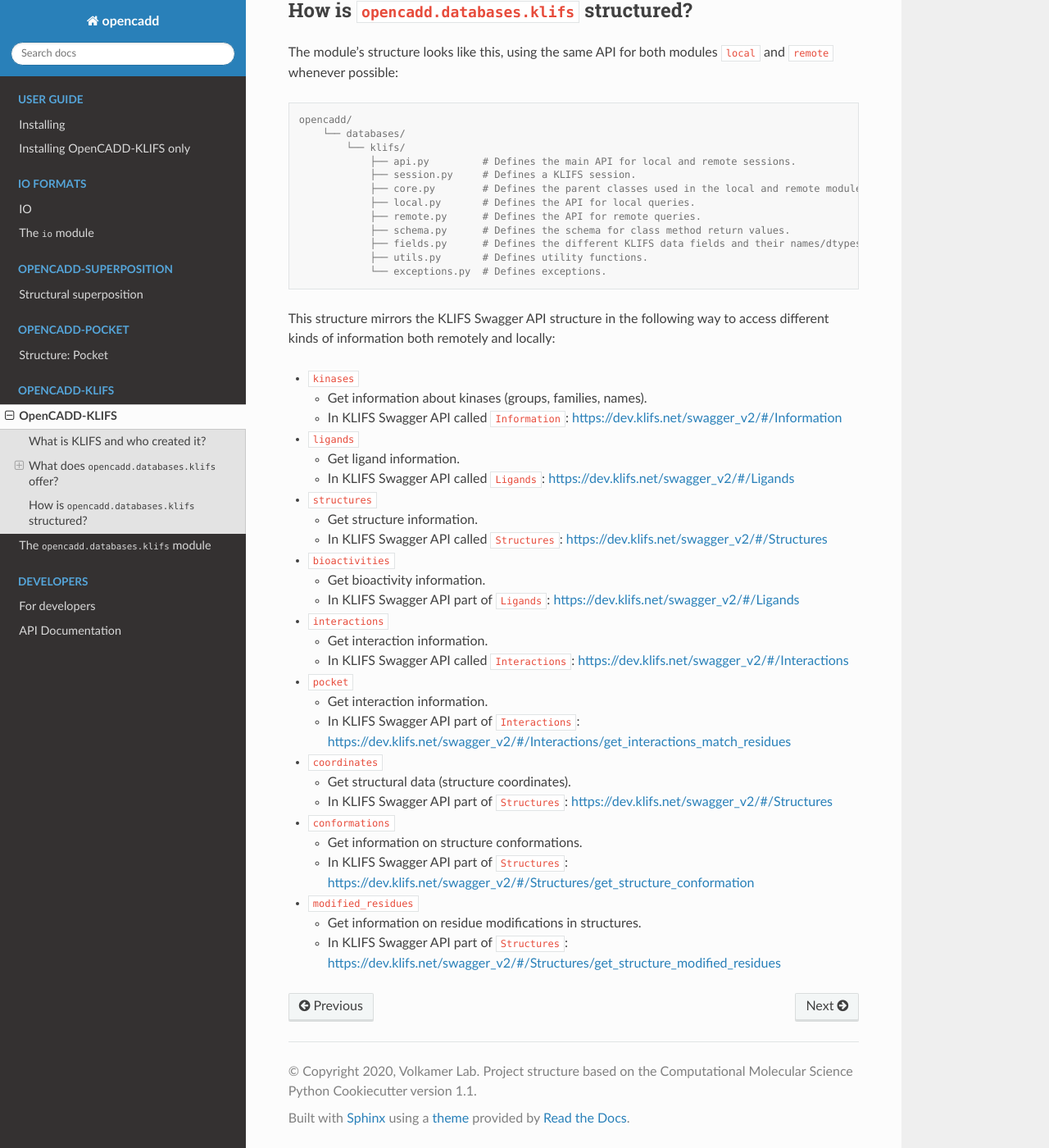
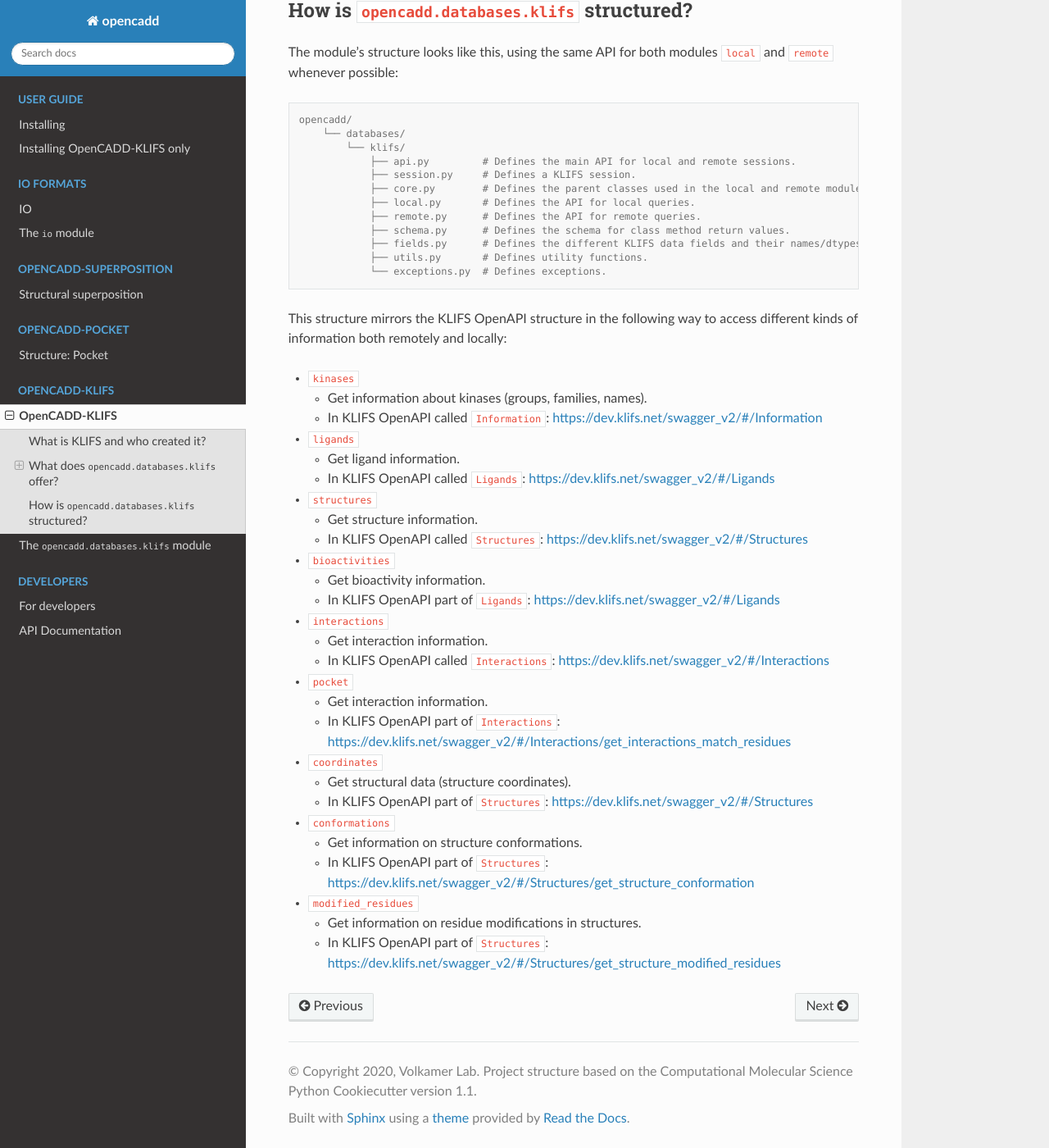
Before and after one commit to volkamerlab/opencadd, a Sphinx documentation site: the page built from docs/databases_klifs.rst, in a window 1280 px wide and 1400 px high, scrolled down 2145 px. Shown: the whole window at 82% size. Built offline with Sphinx 7.4.7 and the Read the Docs theme 2.0.0, drawn with Linux system fonts in a browser that asks for light colours; pages that are not in the unit, such as notebooks, are missing from menus; some of the changed text lies outside the part shown.

Commit message:
Apply Jaime's suggestions

```diff
--- a/docs/databases_klifs.rst
+++ b/docs/databases_klifs.rst
@@ -7,7 +7,7 @@
 
 OpenCADD-KLIFS offers a simple API to interact with data from KLIFS remotely and locally.
 
-Find a detailed tutorial at the `TeachOpenCADD platform <https://projects.volkamerlab.org/teachopencadd/talktorials/T012_query_klifs.html>`_ on the KLIFS database (including its Swagger API) and on how to apply the module OpenCADD-KLIFS to an example research question.
+Find a detailed tutorial at the `TeachOpenCADD platform <https://projects.volkamerlab.org/teachopencadd/talktorials/T012_query_klifs.html>`_ on the KLIFS database and on how to apply the module OpenCADD-KLIFS to an example research question.
 
 What is KLIFS and who created it?
 ---------------------------------
@@ -33,7 +33,7 @@
 
 The ``opencadd.databases.klifs.remote`` submodule offers you to access KLIFS data from the KLIFS server.
 
-Our API relies on the REST API and Swagger API (Swagger) specification at https://dev.klifs.net/swagger_v2/ to dynamically generate a Python client with ``bravado``.
+Our API relies on the REST API and OpenAPI (formerly Swagger API) specification at https://dev.klifs.net/swagger_v2/ to dynamically generate a Python client with ``bravado``.
 
 Example for ``opencadd``'s API to access remote data:
 
@@ -108,49 +108,49 @@
                 ├── utils.py       # Defines utility functions.
                 └── exceptions.py  # Defines exceptions.
 
-This structure mirrors the KLIFS Swagger API structure in the following way to access different kinds of information both remotely and locally:
+This structure mirrors the KLIFS OpenAPI structure in the following way to access different kinds of information both remotely and locally:
 
 - ``kinases``
 
   - Get information about kinases (groups, families, names).
-  - In KLIFS Swagger API called ``Information``: https://dev.klifs.net/swagger_v2/#/Information
+  - In KLIFS OpenAPI called ``Information``: https://dev.klifs.net/swagger_v2/#/Information
 
 - ``ligands``
 
   - Get ligand information.
-  - In KLIFS Swagger API called ``Ligands``: https://dev.klifs.net/swagger_v2/#/Ligands
+  - In KLIFS OpenAPI called ``Ligands``: https://dev.klifs.net/swagger_v2/#/Ligands
 
 - ``structures``
 
   - Get structure information.
-  - In KLIFS Swagger API called ``Structures``: https://dev.klifs.net/swagger_v2/#/Structures
+  - In KLIFS OpenAPI called ``Structures``: https://dev.klifs.net/swagger_v2/#/Structures
 
 - ``bioactivities``
 
   - Get bioactivity information.
-  - In KLIFS Swagger API part of ``Ligands``: https://dev.klifs.net/swagger_v2/#/Ligands
+  - In KLIFS OpenAPI part of ``Ligands``: https://dev.klifs.net/swagger_v2/#/Ligands
 
 - ``interactions``
 
   - Get interaction information.
-  - In KLIFS Swagger API called ``Interactions``: https://dev.klifs.net/swagger_v2/#/Interactions
+  - In KLIFS OpenAPI called ``Interactions``: https://dev.klifs.net/swagger_v2/#/Interactions
 
 - ``pocket``
 
   - Get interaction information.
-  - In KLIFS Swagger API part of ``Interactions``: https://dev.klifs.net/swagger_v2/#/Interactions/get_interactions_match_residues
+  - In KLIFS OpenAPI part of ``Interactions``: https://dev.klifs.net/swagger_v2/#/Interactions/get_interactions_match_residues
 
 - ``coordinates``
 
   - Get structural data (structure coordinates).
-  - In KLIFS Swagger API part of ``Structures``: https://dev.klifs.net/swagger_v2/#/Structures
+  - In KLIFS OpenAPI part of ``Structures``: https://dev.klifs.net/swagger_v2/#/Structures
 
 - ``conformations``
 
   - Get information on structure conformations.
-  - In KLIFS Swagger API part of ``Structures``: https://dev.klifs.net/swagger_v2/#/Structures/get_structure_conformation
+  - In KLIFS OpenAPI part of ``Structures``: https://dev.klifs.net/swagger_v2/#/Structures/get_structure_conformation
 
 - ``modified_residues``
 
   - Get information on residue modifications in structures.
-  - In KLIFS Swagger API part of ``Structures``: https://dev.klifs.net/swagger_v2/#/Structures/get_structure_modified_residues
+  - In KLIFS OpenAPI part of ``Structures``: https://dev.klifs.net/swagger_v2/#/Structures/get_structure_modified_residues
```
Also changed, not shown: papers/opencadd-klifs/paper.md (+4 -5 lines), 3 other files.
